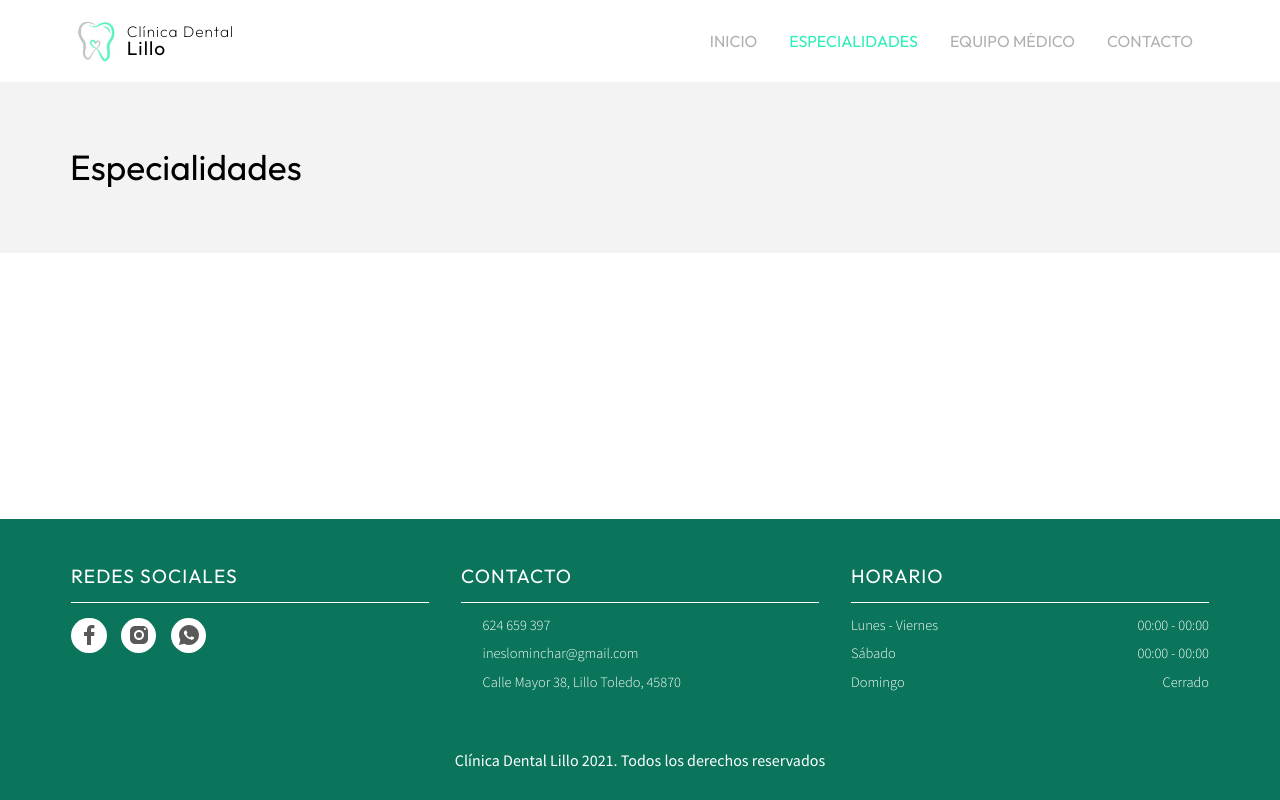
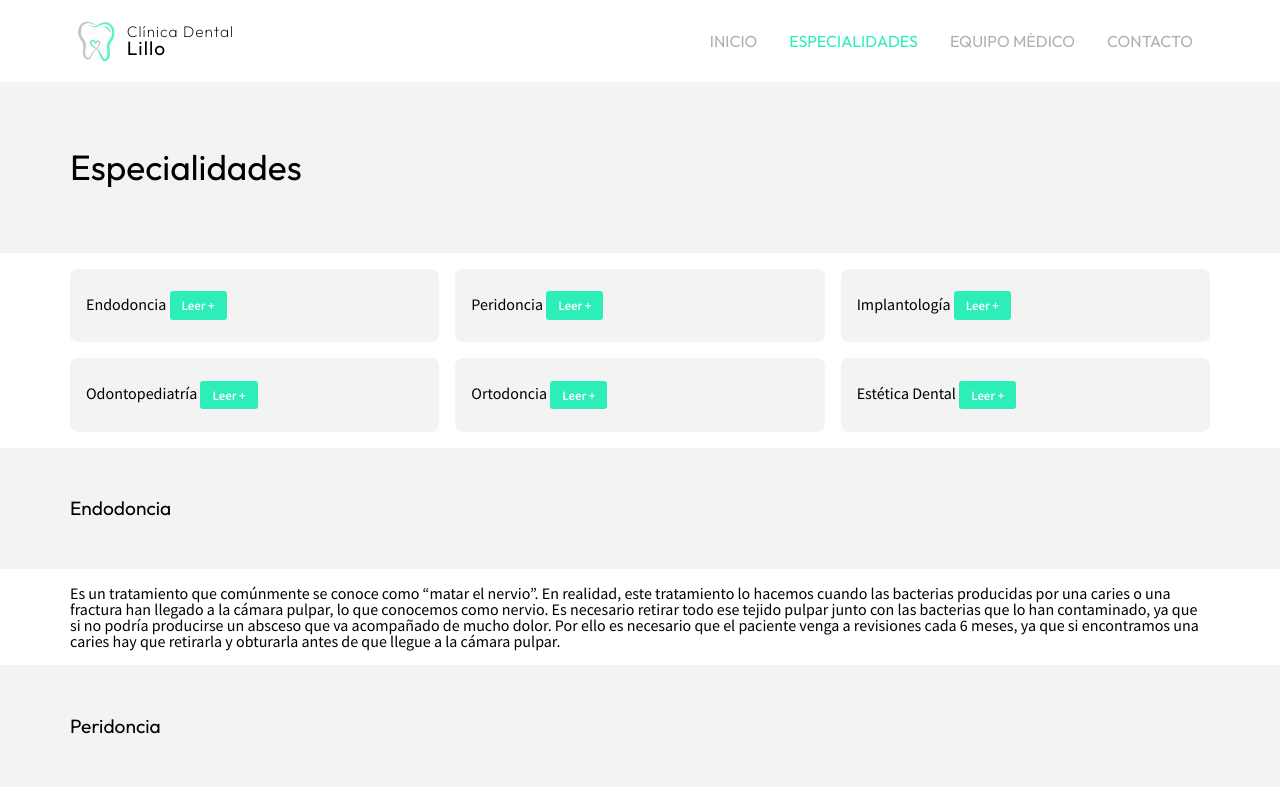
Before and after one commit to JJuarez-git/clinica, an Angular app: page /especialidades in a window 1280 px wide. Shown: the top 800 px of the page. Built offline with nearby package versions, Linux system fonts and the light colour scheme.

Commit message:
first changes on especialidades

```diff
--- a/src/app/components/pages/especialidades/especialidades.component.css
+++ b/src/app/components/pages/especialidades/especialidades.component.css
@@ -0,0 +1,5 @@
+.esp-grid {
+   display: grid;
+   grid-template-columns: repeat(3, minmax(0, 1fr));
+   gap: 1em;
+}
--- a/src/app/components/pages/especialidades/especialidades.component.html
+++ b/src/app/components/pages/especialidades/especialidades.component.html
@@ -8,8 +8,29 @@
    </section>
 
    <section class="section-no-bg">
-      <div class="container">
-
+      <div class="esp-grid container">
+         <div class="card bg-section space-y-0-5" *ngFor="let value of data">
+            {{value.title}}
+            <a class="btn btn-primary d-inline-block" href="especialidades#{{value.title}}">Leer +</a>
+         </div>
       </div>
    </section>
+
+   <div *ngFor="let value of data" [id]="value.title">
+      <section class="section-bg-color">
+         <div class="container">
+            <div class="jumbotron">
+               <p class="sub-title">{{value.title}}</p>
+            </div>
+         </div>
+      </section>
+
+      <section class="section-no-bg">
+         <div class="container">
+            <p>{{value.info}}</p>
+         </div>
+      </section>
+   </div>
+
+
 </div>
--- a/src/app/components/pages/especialidades/especialidades.component.ts
+++ b/src/app/components/pages/especialidades/especialidades.component.ts
@@ -1,6 +1,7 @@
 import { Component, OnInit } from '@angular/core';
 import { Title } from '@angular/platform-browser';
 import info from 'src/app/mocks/info';
+import especialidades from '../../../mocks/especialidades';
 
 @Component({
   selector: 'app-especialidades',
@@ -10,6 +11,7 @@ import info from 'src/app/mocks/info';
 export class EspecialidadesComponent implements OnInit {
 
   title = `Especialidades | ${info.title}`
+  data = especialidades
 
   constructor(
     private titleService: Title
```
